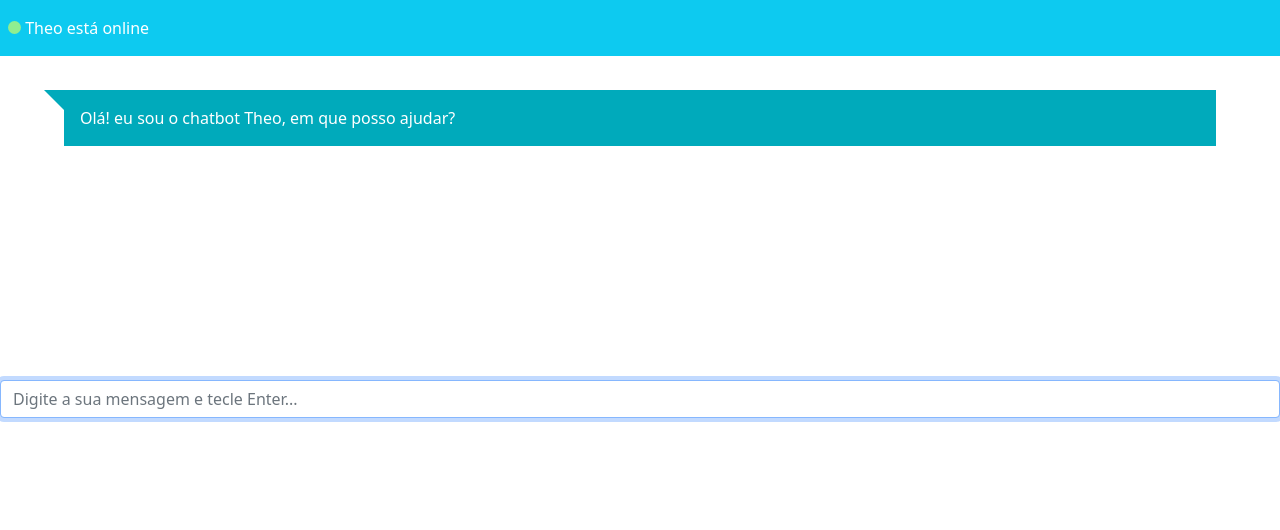
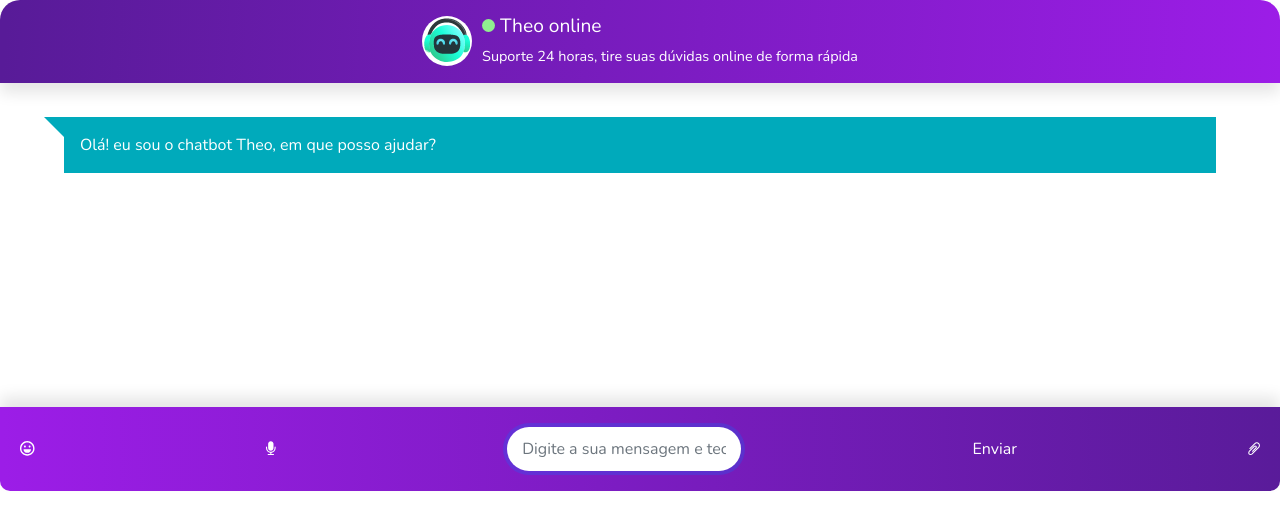
Before and after one commit to Ketlinl/chatbot, a Django app: page /chatbot/1/ in a window 1280 px wide. Shown: the top 530 px of the page. Run offline with Django 3.2, Linux system fonts and the light colour scheme; data that the repository does not hold is empty.

Commit message:
Improve chatbot header and footer design

```diff
--- /dev/null
+++ b/project/home/static/css/chatbot.css
@@ -0,0 +1,68 @@
+* {
+  box-sizing: border-box;
+  margin: 0;
+  padding: 0;
+}
+
+body {
+  font-family: 'Nunito', sans-serif;
+  font-weight: 400;
+  font-size: 100%;
+}
+
+/* HEADER */
+.chatbot__header {
+  background: linear-gradient(93.12deg, #581B98 0.52%, #9C1DE7 100%);
+  display: flex;
+  flex-wrap: nowrap;
+  flex-direction: row;
+  align-items: center;
+  justify-content: center;
+  padding: 15px 20px;
+  border-top-left-radius: 20px;
+  border-top-right-radius: 20px;
+  box-shadow: 0px 10px 15px rgba(0, 0, 0, 0.1);
+}
+
+.chatbot__image--header {
+  margin-right: 10px;
+}
+
+.chatbot__heading--header {
+  font-size: 1.2rem;
+  color: white;
+}
+
+.chatbot__description--header {
+  font-size: .9rem;
+  color: white;
+  margin-bottom: 0;
+}
+
+/* FOOTER */
+.chatbot__footer {
+  position: sticky;
+  bottom: 0;
+  display: flex;
+  flex-direction: row;
+  align-items: center;
+  justify-content: space-between;
+  padding: 20px 20px;
+  background: linear-gradient(268.91deg, #581B98 -2.14%, #9C1DE7 99.69%);
+  box-shadow: 0px -10px 15px rgba(0, 0, 0, 0.1);
+  border-bottom-right-radius: 10px;
+  border-bottom-left-radius: 10px;
+}
+
+.chatbot__footer input {
+  border: none;
+  padding: 10px 15px;
+  border-radius: 30px;
+  width: auto;
+}
+
+.chatbot__send--footer {
+  color: white;
+  margin-bottom: 0;
+  cursor: pointer;
+}
--- a/project/home/static/js/chatbot.js
+++ b/project/home/static/js/chatbot.js
@@ -20,7 +20,6 @@ function makeQuestion() {
   const $inputBefore = document.getElementById("input_before_id");
   const protocol = $protocol.value;
   const inputBeforeId = Number($inputBefore.value);
-  console.log(inputBeforeId);
 
   // Remove o link para rolar o scroll para o final de forma automática
   let msgLines = $msg.innerHTML;
@@ -37,7 +36,6 @@ function makeQuestion() {
     if (this.readyState == XMLHttpRequest.DONE && this.status === 200) {
       // Pega o objeto json da nossa view python
       let objJSON = JSON.parse(http.responseText);
-      console.log(objJSON);
       // Se existir conteudo pegue a pergunta (input) e a resposta (output) e insira no html do chatbot.
       if (objJSON) {
         const input = question;
--- a/project/home/templates/base.html
+++ b/project/home/templates/base.html
@@ -5,6 +5,7 @@
     <meta charset="utf-8" />
     <meta name="viewport" content="width=device-width, initial-scale=1" />
     <link rel="stylesheet" href="https://cdn.jsdelivr.net/npm/bootstrap@5.1.3/dist/css/bootstrap.min.css" />
+    <link rel="stylesheet" href="https://fonts.googleapis.com/css2?family=Nunito:ital,wght@0,300;0,400;0,600;1,300&display=swap" />
     {% block css %}{% endblock %}
   </head>
   <body>
--- a/project/home/templates/chatbot.html
+++ b/project/home/templates/chatbot.html
@@ -2,19 +2,21 @@
 {% load static %}
 {% block css %}
   <link rel="stylesheet" href="{% static 'css/balloons.css' %}" />
+  <link rel="stylesheet" href="{% static 'css/chatbot.css' %}" />
 {% endblock %}
 {% block body %}
-  <nav class="navbar navbar-expand-sm bg-info">
-    <ul class="navbar-nav">
-      <li class="nav-item">
-        <a href="#" class="nav-link text-white">
-          <span class="dot"></span>&nbsp;Theo está online
-        </a>
-      </li>
-    </ul>
+  <nav class="chatbot__header">
+    <div class="chatbot__image--header">
+      <img src="{% static 'img/theo.png' %}" alt="image" />
+    </div>
+    <div class="chatbot__content--header">
+      <h4 class="chatbot__heading--header"> <span class="dot"></span>&nbsp;Theo online</h4>
+      <p class="chatbot__description--header">
+        Suporte 24 horas, tire suas dúvidas online de forma rápida
+      </p>
+    </div>
   </nav>
   <br />
-  <div>
   <div style="overflow-y: scroll; height: 300px; width: 100%;" align="center" id="msg">
     <div class="talk-bubble tri-right left-top" style="width: 90%; background-color: #00AABB;">
       <div class="talktext">
@@ -22,6 +24,9 @@
       </div>
     </div>
   </div>
+  <div class="chatbot__footer">
+    <img src="{% static 'icons/emojis.svg' %}" alt="" />
+    <img src="{% static 'icons/microphone.svg' %}" alt="" />
     <input
       type="text"
       id="input"
@@ -29,9 +34,12 @@
       onkeypress="return Send(event)"
       placeholder="Digite a sua mensagem e tecle Enter..."
     />
+    <p class="chatbot__send--footer" onclick="makeQuestion()">Enviar</p>
+
+    <img src="{% static 'icons/attachment.svg' %}" alt="" />
+  </div>
   <input type="hidden" id="protocol" value="{{protocol}}" />
   <input type="hidden" id="input_before_id" value="0" />
-  </div>
 {% endblock %}
 {% block js %}
   <script src="{% static 'js/chatbot.js' %}"></script>
--- a/project/home/templates/home.html
+++ b/project/home/templates/home.html
@@ -4,7 +4,7 @@
   <div class="container">
     <h1>Home</h1>
     <p>Sua página inicial aqui!</p>
-    <a href="#" onclick="window.open('http://{{host}}/chatbot/{{protocol}}/', '', 'width=410,height=450');">
+    <a href="#" onclick="window.open('http://{{host}}/chatbot/{{protocol}}/', '', 'width=400,height=513');">
       Chatbot
     </a>
     <br />
```
Also changed, not shown: README.md, project/home/static/icons/attachment.svg (added), project/home/static/icons/chatbox-icon.svg (added), project/home/static/icons/emojis.svg (added), project/home/static/icons/microphone.svg (added), project/home/static/img/theo.png (added). Lines whose indentation alone changed are shown as unchanged.
